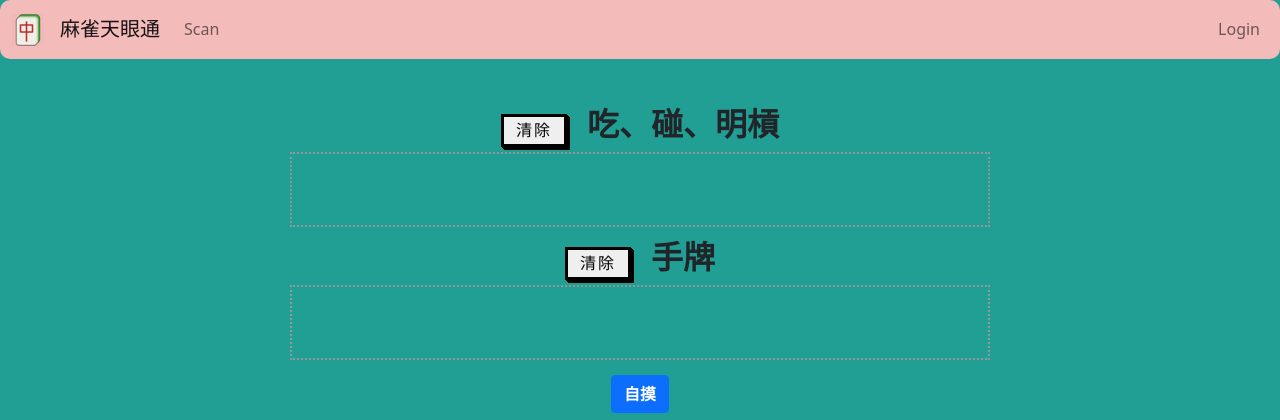
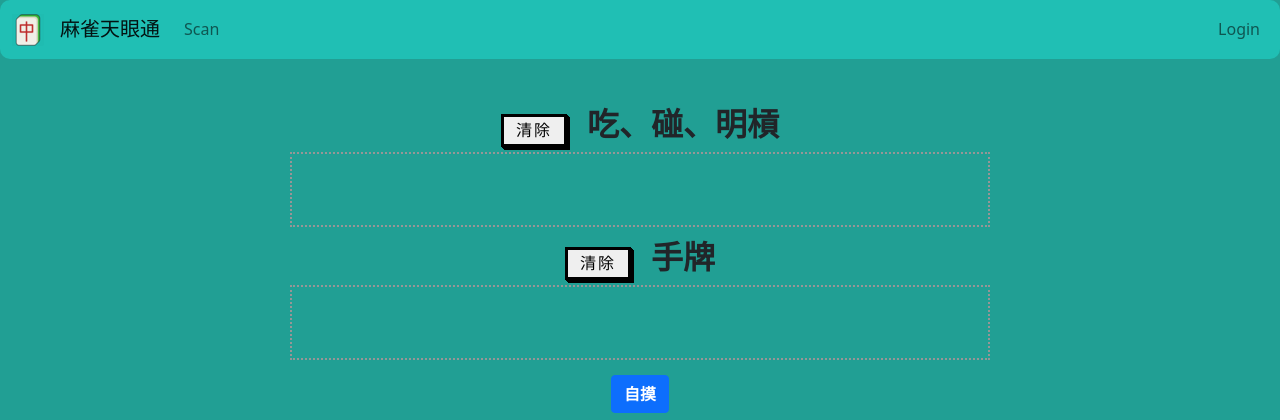
Before and after one commit to langley228/aien16-mahjong-ui, a Flask app: page /ans in a window 1280 px wide. Shown: the top 420 px of the page. Run offline with Flask 2, Linux system fonts and the light colour scheme.

Commit message:
調整navbar顏色

```diff
--- a/mahjong/static/styles/base.css
+++ b/mahjong/static/styles/base.css
@@ -5,6 +5,6 @@ a {
   background-color: #219F94;
 }
 .navbarSty{
-  background-color: #F4BBBB;
+  background-color: #20BFB4;
   border-radius: 10px;
 }
```
